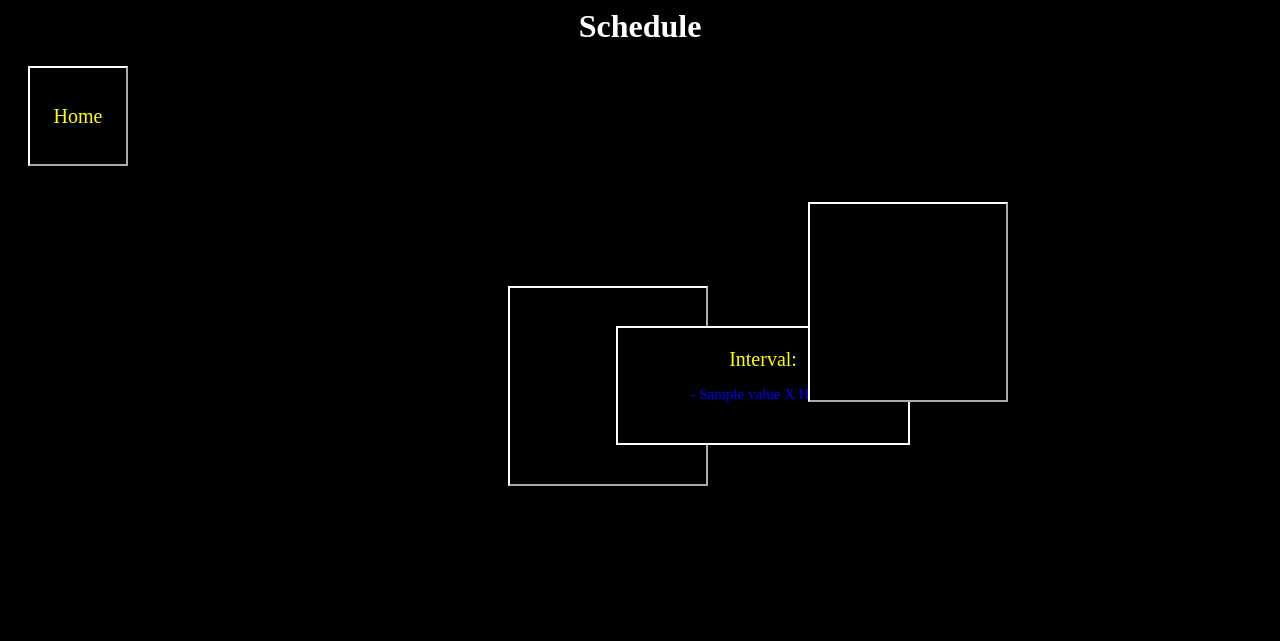
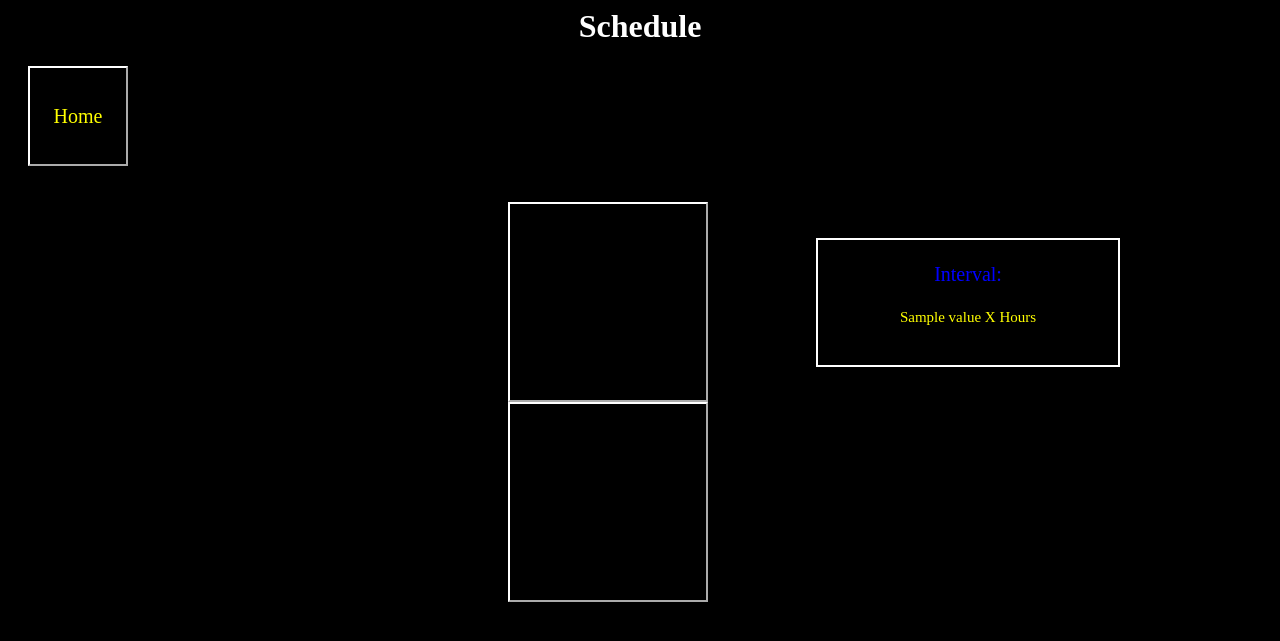
Before and after one commit to ericliu0000/GardenMonitor, a Flask app: template website/templates/Schedule.html in a window 1280 px wide. Shown: the top 641 px of the page. Run offline with Flask 2, Linux system fonts and the light colour scheme; the template is opened without the code that fills it: most values are stand-ins (such as "Sample title", 1, 10 or a date in 2020).

Commit message:
Schedule
Complete Overhaul of the HTML and CSS

```diff
--- a/website/main.py
+++ b/website/main.py
@@ -30,7 +30,7 @@ def schedule():
         print("schedule post")
     else:
         value = 6
-    return render_template("Schedule.html", value=13)
+    return render_template("Schedule.html", value = 13)
 
 if __name__ == "__main__":
     app.run(debug = True, host="0.0.0.0")
--- a/website/static/styles/Schedule.css
+++ b/website/static/styles/Schedule.css
@@ -17,37 +17,18 @@ input {
 }
 
 button {
-    color:yellow;
     background-color:black;
     border-color: white;
-    font-family: 'Times New Roman';
-    text-align: center;
-    font-size: 30;
-}
-
-
-div {
-    font-size: 20;
-    display: inline-block;
-    height: 100;
-    width: 200;
-    border: solid 2px white;
-    background-color: black;
-    margin: 20;
-    padding:20;
-    text-align: center;
-    color: yellow;
-
-  }
-
-span {
-    display:inline-block;
-
 }
 
 p {
     color: blue;
-    font-size: 15;
+    margin-left: 300;
+    font-size: 20;
+    width: 300;
+    height: 125;
+    border: 2px solid white;
+    font-family:'Times New Roman';
 }
 
 .home {
@@ -57,21 +38,14 @@ p {
     margin-left: 20;
 }
 
-.first {
-    margin-left:500;
+span {
+    color: yellow;
+    font-size:15
+}
+
+.btn button{
     height: 200;
     width: 200;
+    float:left;
+    margin-left:500
 }
-
-.middle {
-    margin-left:100;
-    height: 75;
-    width: 250;
-
-}
-
-.last {
-    margin-left:100;
-    height: 200;
-    width: 200;
-}
--- a/website/templates/Schedule.html
+++ b/website/templates/Schedule.html
@@ -17,13 +17,14 @@
     <br>
 
     <form action = "{{ url_for("schedule")}}" method = "post">
-    <span>
-        <button type = "submit" value = "^" class = "first" id = "up" />
-            <div class = "middle"> Interval:
-                <p> - {{ value }} X Hours </p>
-            </div>
-        <button type = "submit" value = "v" class = "last" id = "down" />
-    </span>
+
+    <div class = "btn">
+        <button type = "submit" id = "up" />
+            <p> <br> Interval: <br> <br>
+                <span> {{ value }} X Hours </span>
+            </p>
+        <button type = "submit" id = "down" />
+    </div>
 
 </body>
 </html>
```
